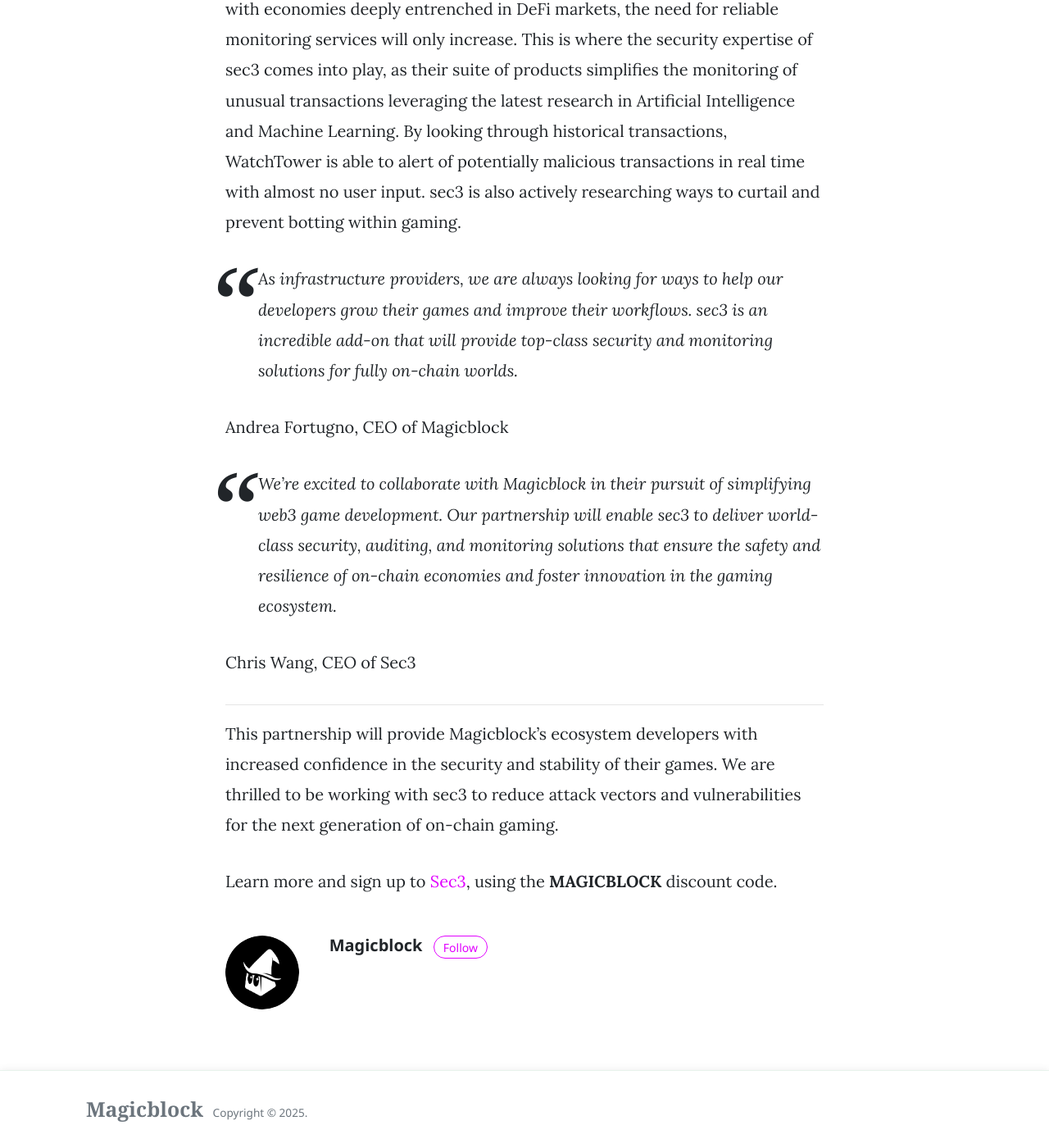
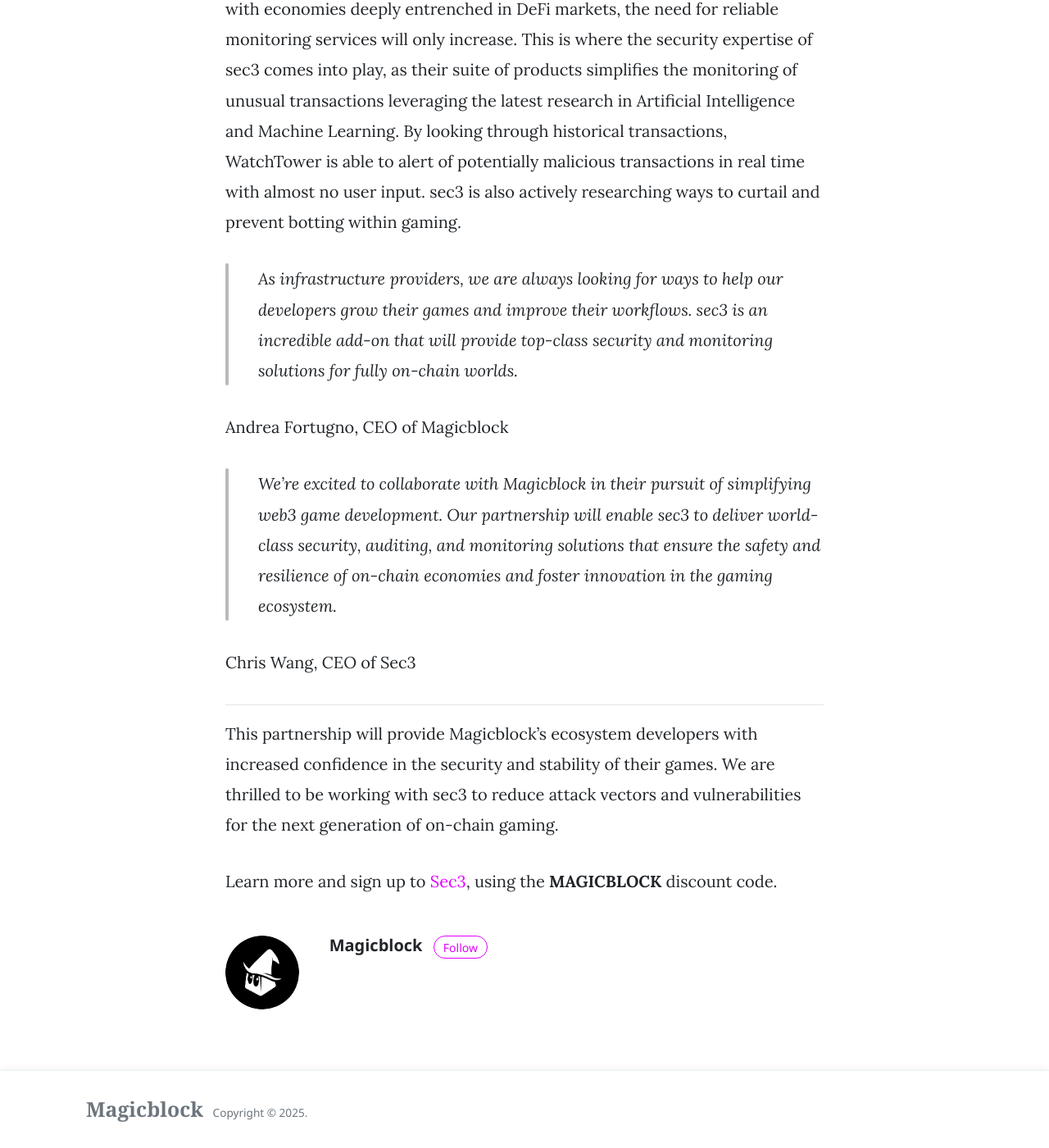
Before and after one commit to magicblock-labs/blog, a Jekyll site: the page built from _posts/2023-05-10-sec3.md, in a window 1280 px wide and 1400 px high, scrolled down 892 px. Shown: the whole window at 82% size. Built offline with Jekyll 4.4.1, drawn with Linux system fonts in a browser that asks for light colours; nearby versions of some CDN libraries.

Commit message:
feat: update supersize post + blockquote style

```diff
--- a/assets/css/theme.css
+++ b/assets/css/theme.css
@@ -674,14 +674,13 @@
 	position:relative;
 }
 article blockquote:before {
-	content:"“";
-	font-family:Georgia;
-	font-size:8rem;
-	margin:-1rem 2rem 0 -3.9rem;
-	position:absolute;
-	opacity:1;
-	float:left;
-	line-height:1;
+	content: "";
+	background: #b9babd;
+	border-radius: 8px;
+	width: 4px;
+	display: block;
+	position: absolute;
+	inset: 0;
 }
 article:first-letter {
 	float:left;
```
Also changed, not shown: _posts/2025-03-27-supersize-hackathon.md (+3 -3 lines).
